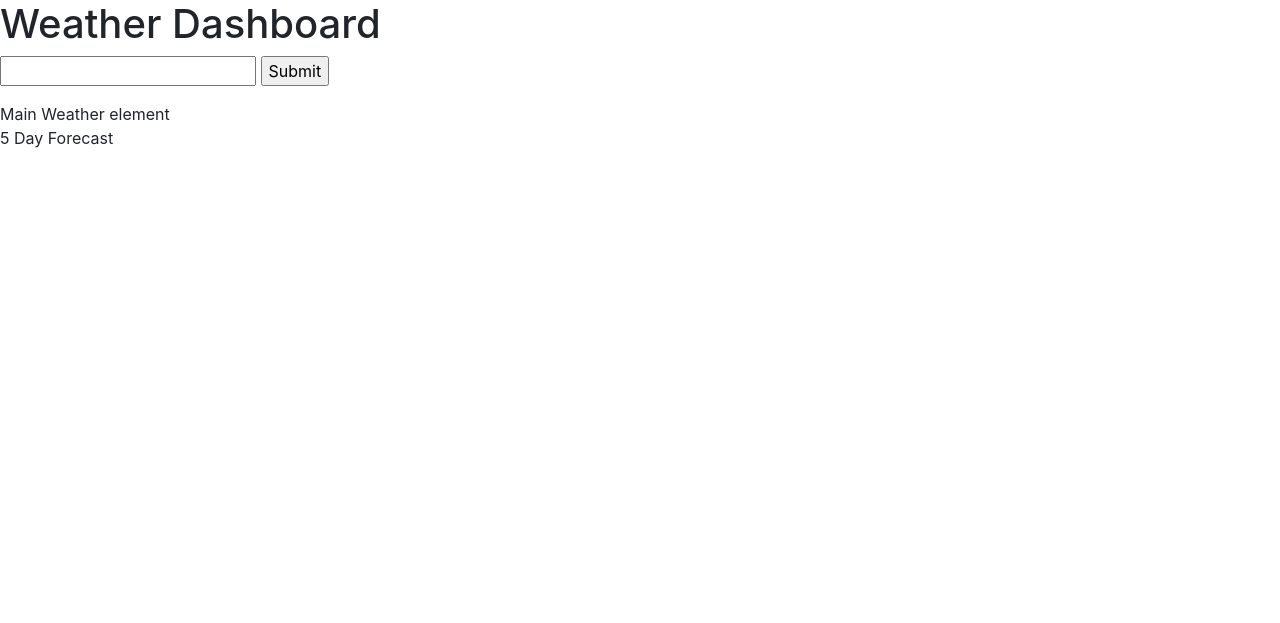
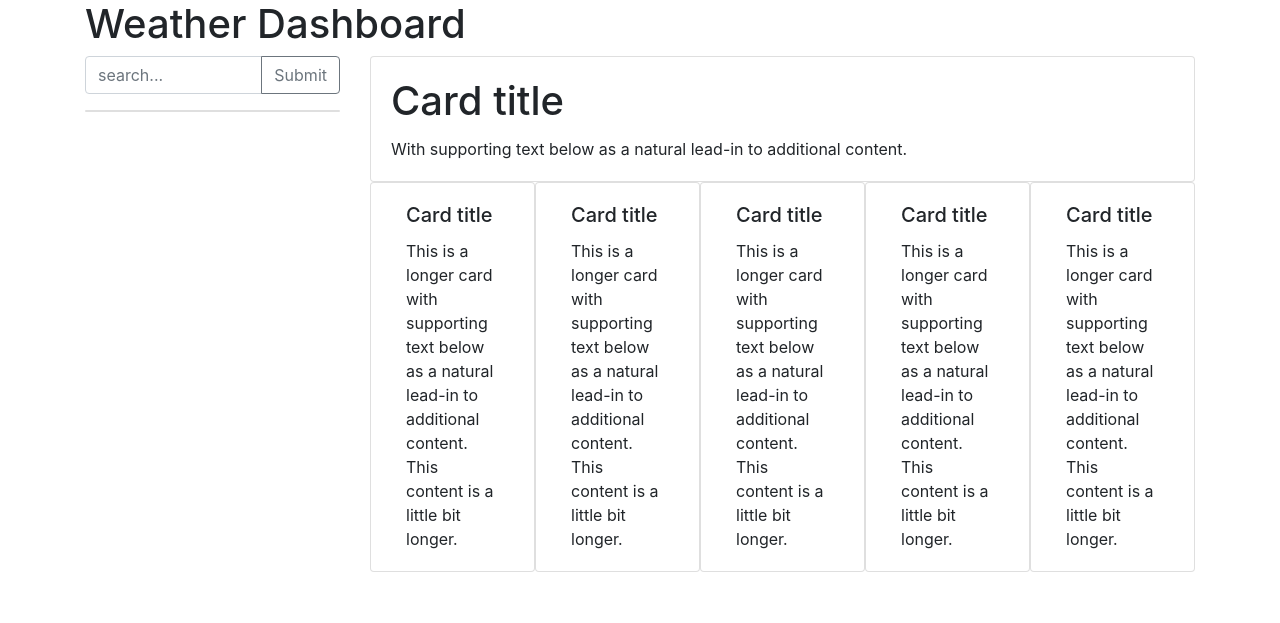
Before and after one commit to thomas-nicholson/weather-dashboard, a plain HTML site: page index.html in a window 1280 px wide. Drawn offline with nearby package versions, Linux system fonts and the light colour scheme.

Commit message:
Added bootstrap compatible html. Changed javascript to match bootstrap and added function to start rendering weather data to html

```diff
--- a/assets/script.js
+++ b/assets/script.js
@@ -6,6 +6,7 @@ function renderSaveList(ul, searchHistory) {
 
     for (i in searchHistory) {
         var li = document.createElement("li");
+        li.setAttribute("class", "list-group-item");
         var textNode = document.createTextNode(searchHistory[i]);
         li.appendChild(textNode);
         ul.insertBefore(li, ul.firstChild);
@@ -21,7 +22,7 @@ function storeSaveHistory(queryString) {
     }
     searchHistory.push(queryString);
 
-    if (searchHistory.length >10)
+    if (searchHistory.length >9)
         searchHistory.slice(-1);
 
     renderSaveList(document.getElementById("search-history"), searchHistory);
@@ -35,21 +36,39 @@ function getSaveHistory() {
     return searchHistory;
 }
 
+function renderWeatherData(data) {
+    for (var i = 0; i < 7; i++) {
+        if (i===0) {
+            var todayEl = document.getElementById("weather-today");
+            var text = document.createTextNode(data.current.temp);
+            todayEl.appendChild(text)
+        }
+    }
+}
+
 document.getElementById("search").addEventListener("submit", function(e) {
     e.preventDefault();
 
     var searchBox = document.getElementById("queryString");
 
-    var coordsUrl = "https://nominatim.openstreetmap.org/search?q="+ searchBox.value +"&format=json"
-    storeSaveHistory(searchBox.value);
+    var queryString = searchBox.value;
+
+    if (queryString === "")
+        return;
+
+    var coordsUrl = "https://nominatim.openstreetmap.org/search?q="+ queryString +"&format=json"
+    storeSaveHistory(queryString);
     searchBox.value = "";
     fetch(coordsUrl)
         .then(data=>{return data.json()})
         .then(coordRes=>{
-            var weatherUrl = "https://api.openweathermap.org/data/2.5/onecall?lat="+ coordRes[0].lat +"&lon="+ coordRes[0].lon +"&exclude=current,minutely,hourly,alerts&appid=3390aa6a22b2eca7d2d686288ec5e2f7"
+            var weatherUrl = "https://api.openweathermap.org/data/2.5/onecall?lat="+ coordRes[0].lat +"&lon="+ coordRes[0].lon +"&exclude=minutely,hourly,alerts&units=metric&appid=3390aa6a22b2eca7d2d686288ec5e2f7"
             fetch(weatherUrl)
                 .then(data=>{return data.json()})
-                .then(res=>{console.log(res)});
+                .then(res=>{
+                    console.log(res);
+                    renderWeatherData(res);
+                });
         });
 });
 
--- a/index.html
+++ b/index.html
@@ -7,27 +7,68 @@
     <title>Weather Dashboard</title>
     <link rel="stylesheet" href="https://cdn.jsdelivr.net/npm/bootstrap@4.6.0/dist/css/bootstrap.min.css" integrity="sha384-B0vP5xmATw1+K9KRQjQERJvTumQW0nPEzvF6L/Z6nronJ3oUOFUFpCjEUQouq2+l" crossorigin="anonymous">
 </head>
-<body>
+<body class="container">
     <header>
         <h1>Weather Dashboard</h1>
     </header>
-    <main>
-        <section>
+    <main class="row">
+        <section class="col-3">
             <form id="search">
-                <input id="queryString" value="" type="text" />
-                <input type="submit" />
+                <!-- <input id="queryString" value="" type="text" />
+                <input type="submit" /> -->
+                <div class="input-group mb-3">
+                    <input id="queryString" type="text" class="form-control" placeholder="search...">
+                    <div class="input-group-append">
+                      <button class="btn btn-outline-secondary" type="submit" id="button-addon2">Submit</button>
+                    </div>
+                </div>
             </form>
-            <ul id="search-history">
-            </ul>
+            <div class="card">
+                <ul class="list-group list-group-flush" id="search-history">
+                </ul>
+              </div>
         </section>
 
-        <section>
-            <div>
-                Main Weather element
+        <section class="col-9">
+            <div class="card">
+                <div class="card-body" id="weather-today">
+                    <h1 class="card-title">Card title</h1>
+                    <p class="card-text">With supporting text below as a natural lead-in to additional content.</p>
+                </div>
             </div>
-            <div>
-                5 Day Forecast
-            </div>
+            <div class="row row-cols-1 row-cols-sm-5 5-day-forecast" style="padding-left: 15px; padding-right: 15px;">
+                <div class="col mb-5 card">
+                    <div class="card-body">
+                        <h5 class="card-title">Card title</h5>
+                        <p class="card-text">This is a longer card with supporting text below as a natural lead-in to additional content. This content is a little bit longer.</p>
+                    </div>
+                </div>
+                <div class="col mb-5 card">
+                    <div class="card-body">
+                        <h5 class="card-title">Card title</h5>
+                        <p class="card-text">This is a longer card with supporting text below as a natural lead-in to additional content. This content is a little bit longer.</p>
+                    </div>
+                </div>
+                <div class="col mb-5 card">
+                    <div class="card-body">
+                        <h5 class="card-title">Card title</h5>
+                        <p class="card-text">This is a longer card with supporting text below as a natural lead-in to additional content. This content is a little bit longer.</p>
+                    </div>
+                </div>
+                <div class="col mb-5 card">
+                    <div class="card-body">
+                        <h5 class="card-title">Card title</h5>
+                        <p class="card-text">This is a longer card with supporting text below as a natural lead-in to additional content. This content is a little bit longer.</p>
+                    </div>
+                </div>
+                <div class="col mb-5 card">
+                    <div class="card-body">
+                        <h5 class="card-title">Card title</h5>
+                        <p class="card-text">This is a longer card with supporting text below as a natural lead-in to additional content. This content is a little bit longer.</p>
+                    </div>
+                </div>
+
+              </div>
         </section>
     </main>
     <script src="assets/script.js"></script>
```
